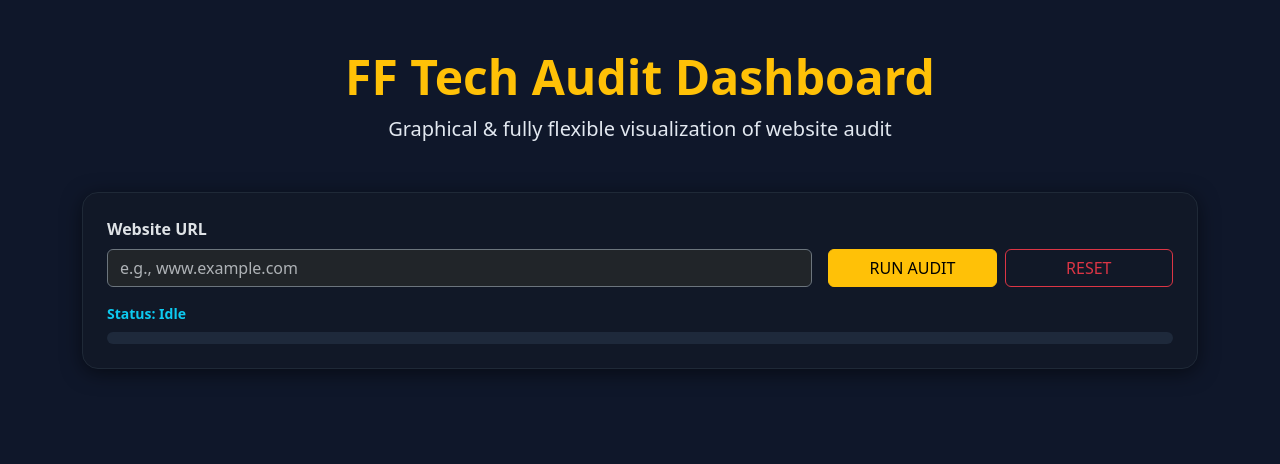
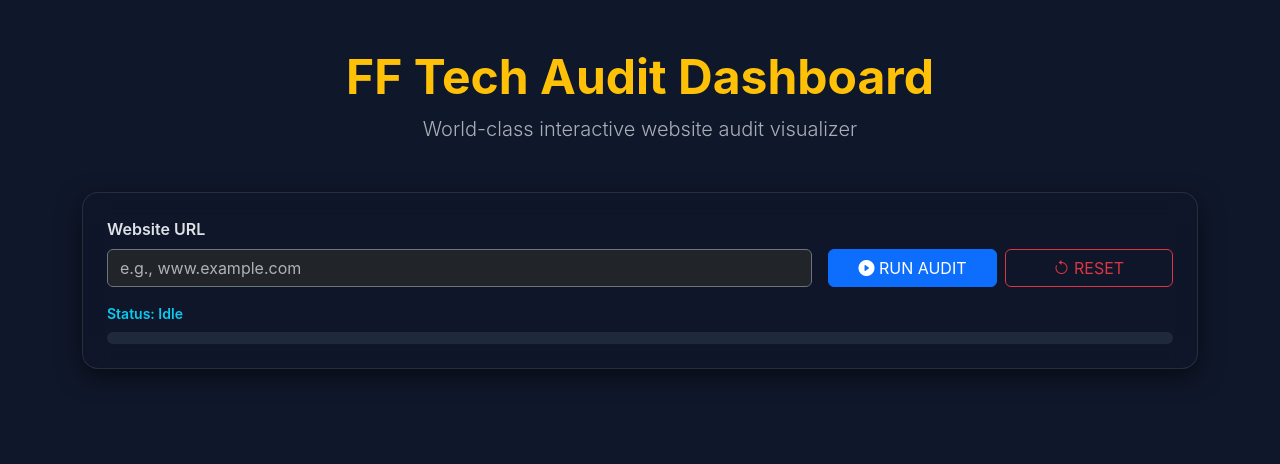
Before and after one commit to Swalehjamshaid/Jinnat.com, a FastAPI app: page / in a window 1280 px wide. Shown: the top 464 px of the page. Run offline with FastAPI, Linux system fonts and the light colour scheme.

Commit message:
Update index.html

```diff
--- a/fftech-ai-website-audit-saas-railway-ready/app/templates/index.html
+++ b/fftech-ai-website-audit-saas-railway-ready/app/templates/index.html
@@ -3,7 +3,7 @@
 <head>
 <meta charset="UTF-8">
 <meta name="viewport" content="width=device-width, initial-scale=1.0">
-<title>FF Tech Audit – Graphical Dashboard</title>
+<title>FF Tech Audit – World-Class Dashboard</title>
 
 <!-- Bootstrap 5 & Icons -->
 <link href="https://cdn.jsdelivr.net/npm/bootstrap@5.3.3/dist/css/bootstrap.min.css" rel="stylesheet">
@@ -14,20 +14,24 @@
 
 <style>
 :root {
-  --primary:#fbbf24; --bg:#0f172a; --card:#111827; --border:#1f2937;
-  --muted:#94a3b8; --text:#e2e8f0; --success:#22c55e; --warning:#eab308; --danger:#ef4444;
+  --bg: #0f172a; --text: #e2e8f0; --card: rgba(15,23,42,0.8); --border:#1f2937;
+  --primary: #fbbf24; --success: #22c55e; --warning: #eab308; --danger: #ef4444; --info: #3b82f6;
 }
-body { background: var(--bg); color: var(--text); font-family: system-ui,sans-serif; }
-.card { background: var(--card); border:1px solid var(--border); border-radius:1rem; box-shadow:0 4px 20px rgba(0,0,0,0.5);}
-.kpi { font-weight:800; font-size:2rem; color:var(--primary);}
-.badge-grade { font-size:1.5rem; padding:0.5rem 1rem; border-radius:0.75rem;}
-.progress { height:12px; background:#1e293b; border-radius:6px; overflow:hidden;}
-pre.code-block { background:#0f172a; border:1px solid var(--border); border-radius:0.5rem; padding:1rem; font-size:0.9rem; max-height:300px; overflow:auto;}
-.score-ring { width:200px; height:200px; margin:0 auto; position:relative;}
-.score-ring svg { transform: rotate(-90deg);}
-.circle-bg { stroke: rgba(255,255,255,0.1); fill:none; stroke-width:16; }
-.circle { stroke-width:16; stroke-linecap:round; fill:none; transition:0.5s;}
-.section-header { color: var(--primary); margin:2rem 0 1rem; border-bottom:1px solid var(--border); padding-bottom:0.5rem;}
+body { background: var(--bg); color: var(--text); font-family: "Inter", sans-serif; margin:0; }
+h1,h4,h5,h6 { color: var(--primary); }
+.card { background: var(--card); border-radius: 1rem; border:1px solid var(--border); box-shadow:0 8px 25px rgba(0,0,0,0.5);}
+.kpi { font-weight: 700; font-size: 1.5rem; margin-top: 0.25rem; }
+.kpi-label { font-size: 0.85rem; color: #94a3b8; text-transform: uppercase; letter-spacing: 0.03em; }
+.badge-grade { font-size:1.2rem; padding:0.45rem 1rem; border-radius:0.75rem;}
+.progress { height:12px; background:#1e293b; border-radius:6px; overflow:hidden; transition: width 1s ease-in-out; }
+.score-ring { width:220px; height:220px; margin:0 auto; position:relative;}
+.score-ring svg { transform: rotate(-90deg); }
+.circle-bg { stroke: rgba(255,255,255,0.15); fill:none; stroke-width:18; }
+.circle { stroke-width:18; stroke-linecap:round; fill:none; transition:0.8s; }
+.section-header { color: var(--primary); margin:2rem 0 1rem; font-weight:600; border-bottom:1px solid var(--border); padding-bottom:0.5rem;}
+.card-glass { backdrop-filter: blur(12px); background: rgba(15,23,42,0.6); border:1px solid rgba(255,255,255,0.1);}
+.toggle-btn { cursor:pointer; color: var(--primary); font-weight:600; }
+pre.code-block { background: rgba(15,23,42,0.7); border:1px solid var(--border); border-radius:0.75rem; padding:1rem; font-size:0.85rem; max-height:350px; overflow:auto;}
 </style>
 </head>
 <body>
@@ -36,19 +40,19 @@ pre.code-block { background:#0f172a; border:1px solid var(--border); border-radi
 
   <header class="text-center mb-5">
     <h1 class="display-5 fw-bold text-warning">FF Tech Audit Dashboard</h1>
-    <p class="lead muted">Graphical & fully flexible visualization of website audit</p>
+    <p class="lead text-muted">World-class interactive website audit visualizer</p>
   </header>
 
-  <!-- Input -->
-  <section class="card p-4 mb-5">
+  <!-- URL Input -->
+  <section class="card p-4 mb-5 card-glass">
     <div class="row g-3 align-items-end">
       <div class="col-md-8">
         <label class="form-label fw-semibold">Website URL</label>
         <input id="urlInput" type="text" class="form-control bg-dark text-white border-secondary" placeholder="e.g., www.example.com">
       </div>
       <div class="col-md-4 d-flex gap-2">
-        <button id="runBtn" class="btn btn-warning w-100">RUN AUDIT</button>
-        <button id="resetBtn" class="btn btn-outline-danger w-100">RESET</button>
+        <button id="runBtn" class="btn btn-primary w-100"><i class="bi bi-play-circle-fill"></i> RUN AUDIT</button>
+        <button id="resetBtn" class="btn btn-outline-danger w-100"><i class="bi bi-arrow-counterclockwise"></i> RESET</button>
       </div>
     </div>
     <div id="statusLine" class="mt-3 small fw-semibold text-info">Status: Idle</div>
@@ -64,7 +68,7 @@ pre.code-block { background:#0f172a; border:1px solid var(--border); border-radi
 
     <!-- Overall Score -->
     <section class="text-center mb-5">
-      <h5 class="muted mb-2">Audited URL</h5>
+      <h5 class="text-muted mb-2">Audited URL</h5>
       <h4 id="auditUrl" class="text-info fw-medium">—</h4>
       <div class="score-ring my-4">
         <svg viewBox="0 0 240 240">
@@ -79,14 +83,8 @@ pre.code-block { background:#0f172a; border:1px solid var(--border); border-radi
       <div id="grade" class="badge-grade bg-primary text-white">—</div>
     </section>
 
-    <!-- KPI Cards -->
-    <section class="row g-4" id="kpiSection"></section>
-
-    <!-- Dynamic Cards -->
-    <section>
-      <h5 class="section-header">Detailed Metrics</h5>
-      <div class="row g-4" id="dynamicCards"></div>
-    </section>
+    <!-- Collapsible Sections -->
+    <section id="categoriesSection"></section>
 
     <!-- Charts -->
     <section>
@@ -94,36 +92,69 @@ pre.code-block { background:#0f172a; border:1px solid var(--border); border-radi
       <div class="row g-4" id="chartsSection"></div>
     </section>
 
-    <!-- Raw JSON -->
+    <!-- Collapsible Detailed JSON -->
     <section>
-      <h5 class="section-header">Raw JSON</h5>
-      <pre id="auditJson" class="code-block"></pre>
+      <h5 class="section-header toggle-btn" onclick="toggleJSON()">Toggle Raw JSON View</h5>
+      <pre id="auditJson" class="code-block d-none"></pre>
     </section>
+
   </div>
-
 </div>
 
+<script src="https://cdn.jsdelivr.net/npm/bootstrap@5.3.3/dist/js/bootstrap.bundle.min.js"></script>
 <script>
 const $ = id => document.getElementById(id);
-if(!Element.prototype.empty) Element.prototype.empty=function(){this.innerHTML="";return this;};
 const create=(tag,className='',html='')=>{const el=document.createElement(tag);if(className)el.className=className;if(html)el.innerHTML=html;return el;};
 const setText=(id,val)=>{$(id)&&( $(id).textContent = val ?? "—");};
 const pretty=obj=>JSON.stringify(obj,null,2);
-
+function toggleJSON(){ $("auditJson").classList.toggle("d-none"); }
 function resetUI(){
   setText("statusLine","Status: Idle");
   $("progressBar").style.width="0%";
-  $("kpiSection")?.empty();
-  $("dynamicCards")?.empty();
-  $("chartsSection")?.empty();
+  $("categoriesSection")?.replaceChildren();
+  $("chartsSection")?.replaceChildren();
   $("auditJson").textContent="";
   $("resultsArea").classList.add("d-none");
   $("errorBox").classList.add("d-none");
 }
 
+// Render Category Section
+function renderCategory(title,obj){
+  const section=create("div","mb-4");
+  const collapseId=`collapse-${title.replace(/\s+/g,'')}`;
+  section.innerHTML=`
+    <div class="d-flex justify-content-between align-items-center">
+      <h5 class="section-header toggle-btn mb-2" data-bs-toggle="collapse" data-bs-target="#${collapseId}" aria-expanded="true">${title}</h5>
+    </div>
+    <div class="collapse show" id="${collapseId}">
+      <div class="row g-3"></div>
+    </div>`;
+  const row=section.querySelector("div.row");
+  Object.entries(obj).forEach(([key,val])=>{
+    const col=create("div","col-md-3");
+    const card=create("div","card p-3 card-glass text-center");
+    const displayVal = (typeof val==='object' && val.score!==undefined)?val.score:val;
+    const tooltip=`<span class="text-muted" data-bs-toggle="tooltip" title='${JSON.stringify(val)}'>ℹ️</span>`;
+    card.innerHTML=`
+      <div class="kpi-label">${key.toUpperCase()} ${tooltip}</div>
+      <div class="kpi">${displayVal ?? '—'}</div>
+      <div class="progress mt-2"><div class="progress-bar" role="progressbar" style="width:0%"></div></div>`;
+    col.appendChild(card);
+    row.append(col);
+  });
+  $("categoriesSection").append(section);
+  // Animate progress bars
+  row.querySelectorAll(".progress-bar").forEach((bar,i)=>{
+    setTimeout(()=>{ bar.style.width = Object.values(obj)[i]; bar.style.transition='width 1.2s ease-in-out'; },100);
+  });
+  // Enable tooltips
+  bootstrap.Tooltip.getOrCreateInstance(section.querySelectorAll('[data-bs-toggle="tooltip"]'));
+}
+
+// Render Chart
 function renderChart(container,title,data,type="bar"){
-  const card=create("div","card p-4 mb-4");
-  card.innerHTML=`<h6 class="muted fw-semibold mb-3">${title}</h6>`;
+  const card=create("div","card p-4 mb-4 card-glass");
+  card.innerHTML=`<h6 class="text-muted fw-semibold mb-3">${title}</h6>`;
   const canvas=create("canvas");
   card.appendChild(canvas);
   container.appendChild(card);
@@ -138,47 +169,29 @@ function renderChart(container,title,data,type="bar"){
   });
 }
 
+// Render All
 function renderAll(msg){
   $("resultsArea").classList.remove("d-none");
-
-  // KPIs
-  const kpiSection=$("kpiSection"); kpiSection.empty();
-  const kpis = msg.breakdown || {};
-  for(const [key,val] of Object.entries(kpis)){
-    const col=create("div","col-md-3");
-    const card=create("div","card p-4 text-center");
-    const displayVal = (typeof val==='object' && val.score!==undefined)?val.score:val;
-    card.innerHTML=`<div class="muted small fw-semibold mb-1">${key.charAt(0).toUpperCase()+key.slice(1)}</div><div class="kpi">${displayVal ?? '—'}</div>`;
-    col.appendChild(card);
-    kpiSection.append(col);
-  }
 
   // Overall Score
   setText("ovScore", msg.overall_score ?? '—');
   setText("grade", msg.grade ?? '—');
   setText("auditUrl", msg.url ?? '—');
-
-  // Score ring
   const score = Number(msg.overall_score) || 0;
   const circle=$("scoreCircle");
   const circumference = 691;
   circle.style.strokeDashoffset = circumference * (1 - score/100);
   circle.style.stroke = score>=85 ? 'var(--success)':score>=70?'var(--warning)':score>=55?'orange':'var(--danger)';
 
-  // Dynamic Cards
-  const dyn=$("dynamicCards"); dyn.empty();
-  if(msg.dynamic?.cards){
-    msg.dynamic.cards.forEach(c=>{
-      const col=create("div","col-md-3");
-      const card=create("div","card p-3 text-center");
-      card.innerHTML=`<div class="muted small mb-1">${c.title}</div><div class="kpi">${c.value}${c.unit??''}</div>`;
-      col.appendChild(card);
-      dyn.append(col);
-    });
-  }
+  // Collapsible categories
+  $("categoriesSection").replaceChildren();
+  const breakdown=msg.breakdown||{};
+  ["seo","performance","links","competitors"].forEach(cat=>{
+    if(breakdown[cat]) renderCategory(cat.charAt(0).toUpperCase()+cat.slice(1),breakdown[cat]);
+  });
 
   // Charts
-  const chartsSection=$("chartsSection"); chartsSection.empty();
+  const chartsSection=$("chartsSection"); chartsSection.replaceChildren();
   if(msg.chart_data) Object.entries(msg.chart_data).forEach(([key,data])=>{
     renderChart(chartsSection,key.charAt(0).toUpperCase()+key.slice(1),data,key==="doughnut"?"doughnut":"bar");
   });
@@ -198,7 +211,6 @@ function runAudit(url){
   resetUI();
   setText("statusLine","Status: Connecting...");
   $("progressBar").style.width="5%";
-
   if(socket?.readyState===WebSocket.OPEN) socket.close();
   socket=new WebSocket(makeWsUrl("/ws"));
   socket.addEventListener("open",()=>{
@@ -230,5 +242,6 @@ const auditUrl = params.get('url');
 if(auditUrl){ $("urlInput").value = decodeURIComponent(auditUrl); runAudit(auditUrl); }
 
 </script>
+
 </body>
 </html>
```
